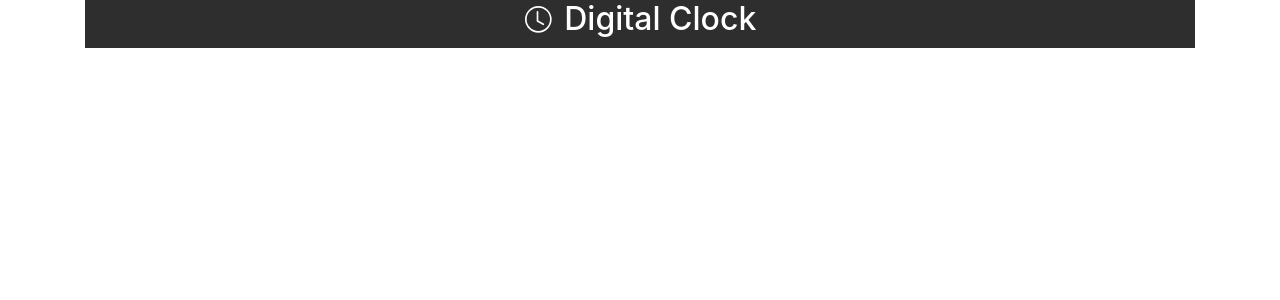
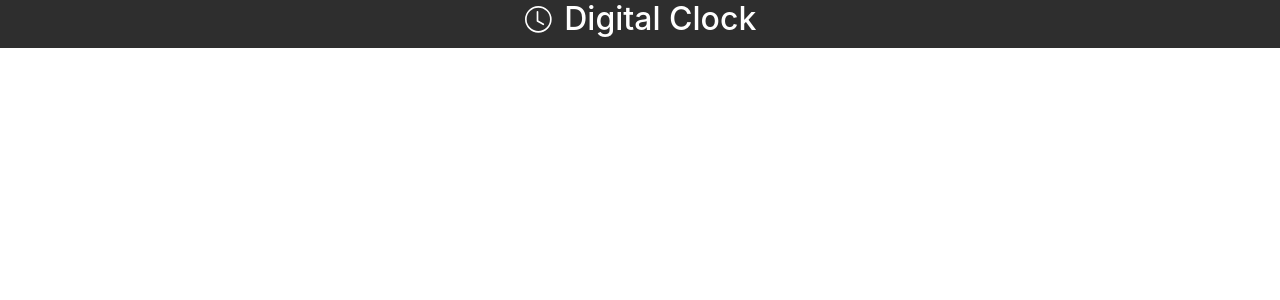
Before and after one commit to Gagandeep39/react-digital-clock, a React (Create React App) app: page / in a window 1280 px wide. Shown: the top 300 px of the page. Built offline with nearby package versions, Linux system fonts and the light colour scheme.

Commit message:
Removed Bootstrap styling

```diff
--- a/src/components/Header/HeaderComponent.js
+++ b/src/components/Header/HeaderComponent.js
@@ -5,7 +5,7 @@ import './HeaderComponent.component.css'
 
 const HeaderComponent = (props) => {
   return (
-    <div className='container'>
+    <div>
           <h2> <Clock style={{ padding: '1px' }} /> Digital Clock</h2>
     </div>
   );
```
